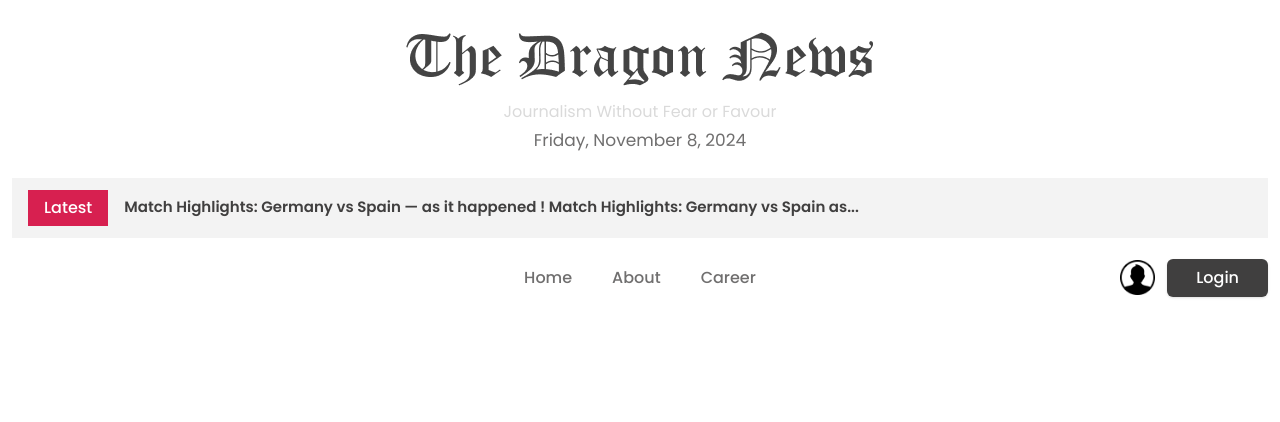
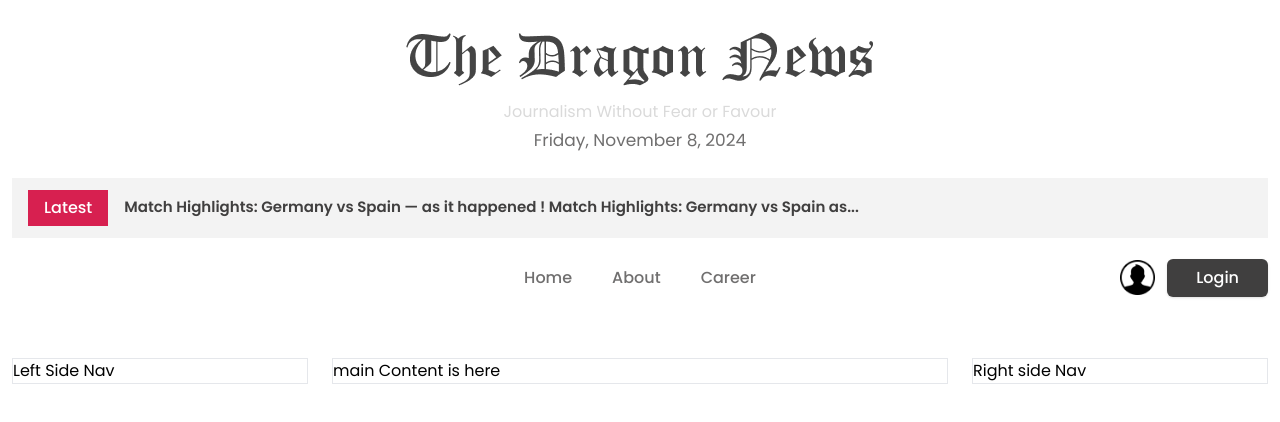
Before and after one commit to developerujjal/dragon-news, a React (Vite) app: page / in a window 1280 px wide. Shown: the top 422 px of the page. Built offline with nearby package versions, Linux system fonts and the light colour scheme.

Commit message:
added nav layouts

```diff
--- /dev/null
+++ b/src/layouts/LeftSideNav.jsx
@@ -0,0 +1,10 @@
+
+const LeftSideNav = () => {
+    return (
+        <div>
+            <h1>Left Side Nav</h1>
+        </div>
+    );
+};
+
+export default LeftSideNav;
--- a/src/layouts/Root.jsx
+++ b/src/layouts/Root.jsx
@@ -4,9 +4,9 @@ import { Outlet } from "react-router-dom";
 const Root = () => {
     return (
         <div>
-            <main>
+            <div>
                 <Outlet />
-            </main>
+            </div>
         </div>
     );
 };
--- a/src/layouts/SharedLayout/NavBar.jsx
+++ b/src/layouts/SharedLayout/NavBar.jsx
@@ -3,7 +3,7 @@ import UserImg from '../../assets/user.png'
 
 const NavBar = () => {
     return (
-        <nav className="relative flex items-center justify-between flex-col gap-y-6 sm:h-10 md:justify-center py-6 px-4 mt-4">
+        <nav className="relative flex items-center justify-between flex-col gap-y-6 sm:h-10 md:justify-center py-6 px-4 mt-4 mb-8 md:mb-14">
             <div className=" flex gap-6 md:gap-0 md:space-x-10 text-[#706F6F]">
                 <NavLink
                     className="font-medium hover:text-gray-900 transition duration-150 ease-in-out">Home</NavLink>
--- /dev/null
+++ b/src/layouts/SharedLayout/RightSideNav.jsx
@@ -0,0 +1,10 @@
+
+const RightSideNav = () => {
+    return (
+        <div>
+            <h1>Right side Nav</h1>
+        </div>
+    );
+};
+
+export default RightSideNav;
--- a/src/pages/HomePage.jsx
+++ b/src/pages/HomePage.jsx
@@ -1,5 +1,7 @@
+import LeftSideNav from "../layouts/LeftSideNav";
 import Header from "../layouts/SharedLayout/Header";
 import NavBar from "../layouts/SharedLayout/NavBar";
+import RightSideNav from "../layouts/SharedLayout/RightSideNav";
 
 const HomePage = () => {
     return (
@@ -16,6 +18,23 @@ const HomePage = () => {
                     <NavBar />
                 </div>
             </header>
+            <main>
+                <section>
+                    <div className="container px-3 mx-auto my-0">
+                        <div className="grid col-span-1 md:grid-cols-4 gap-x-6">
+                            <div className="border">
+                                <LeftSideNav />
+                            </div>
+                            <div className="col-span-2 border">
+                                <h1>main Content is here</h1>
+                            </div>
+                            <div className="border">
+                                <RightSideNav />
+                            </div>
+                        </div>
+                    </div>
+                </section>
+            </main>
         </>
     );
 };
```
